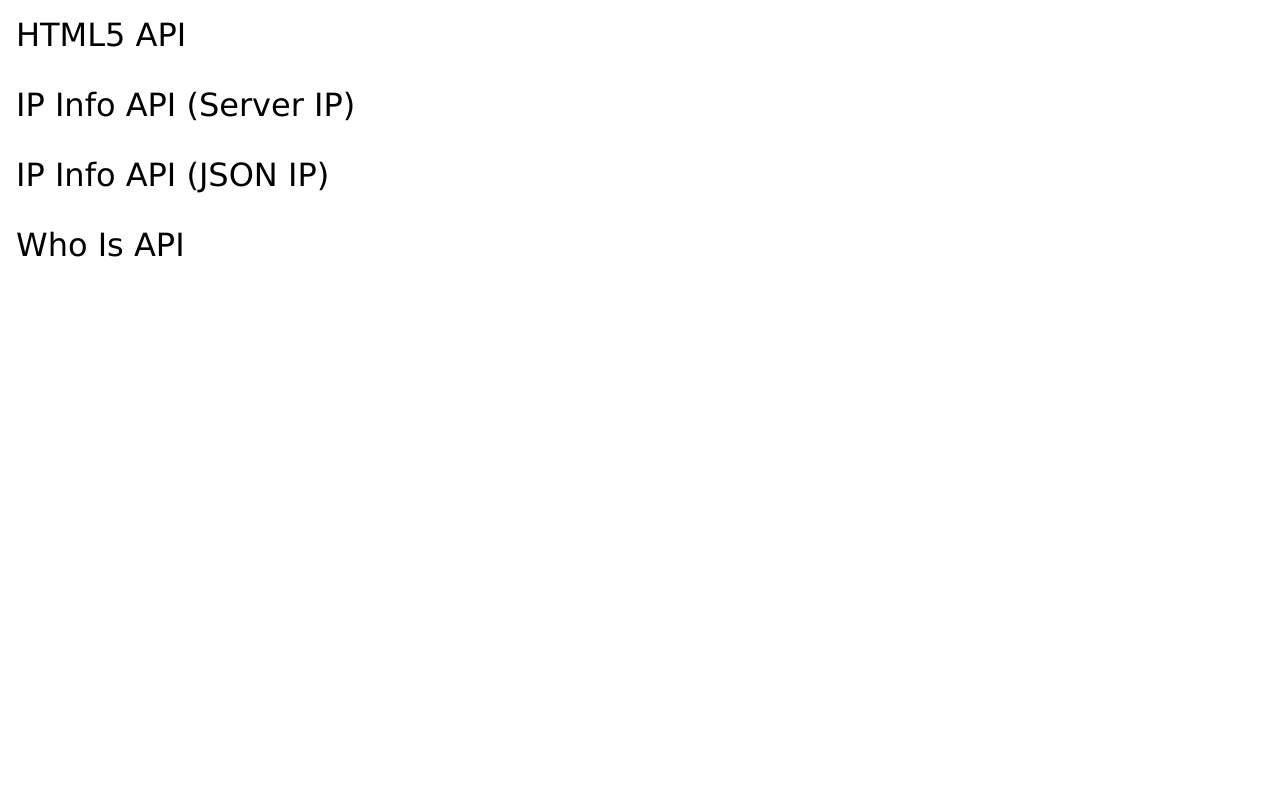
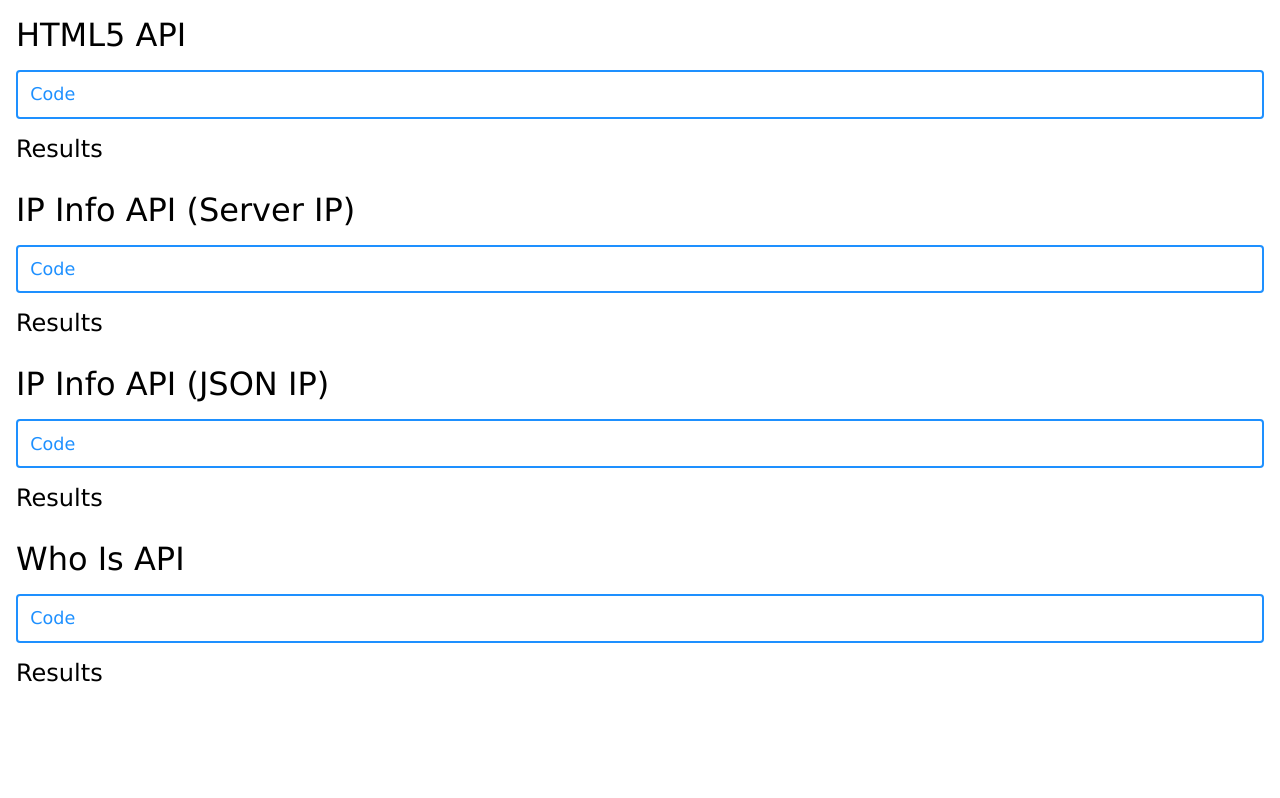
Before and after one commit to backentrancehacker/GeoLocation, a website: page public/index.html in a window 1280 px wide. Drawn offline with Linux system fonts and the light colour scheme; no server answers.

Commit message:
better UI

```diff
--- /dev/null
+++ b/public/alert.js
@@ -0,0 +1,40 @@
+const alertStyles = document.createElement('style');
+alertStyles.type = 'text/css';
+alertStyles.innerHTML = `#alerts .alert{animation:onNotify 4s ease-in-out forwards;user-select:none;padding:20px;width:200px;height:auto;font-size:16px;text-align:left;border-radius:4px;margin-top:1em;opacity:0;word-break:break-word;position:relative}#alerts .alert-bad{background-color:#ff7f8a;color:#d8000c}#alerts .alert-good{background-color:#90ee90;color:#4f8a10}@keyframes onNotify{from{opacity:0;right:-200px}10%{opacity:1;right:0}50%{opacity:1;right:0}90%{opacity:1;right:1em}to{opacity:0;right:-200px;display:none}}`;
+
+document.getElementsByTagName('head')[0].appendChild(alertStyles);
+
+// Set up alert field
+const alerts = document.createElement('div');
+Object.assign(alerts.style,{
+	position: 'fixed',
+	bottom: '1em',
+	right: '1em',
+	padding: 0,
+	zIndex: 500,
+	pointerEvents: 'none'
+});
+alerts.id = 'alerts';
+document.body.appendChild(alerts);
+
+// Alert class
+class Alert{
+	constructor(message, type){
+		this.message = message;
+		this.type = type;
+
+		this.html = document.createElement('div');
+
+		this.html.textContent = this.message;
+		this.html.className = `alert alert-${this.type}`;
+		this.html.id = this.id;
+
+		this.render();
+		setTimeout(() => {
+			this.html.remove();
+		}, 4000);
+	}
+	render(){
+		alerts.appendChild(this.html);
+	}
+}
--- a/public/index.html
+++ b/public/index.html
@@ -3,16 +3,101 @@
 <head>
 	<title>GeoLocation</title>
 	<link rel="stylesheet" href="/style.css" />
+	<script src="/alert.js" defer></script>
 	<script src="/script.js" defer></script>
 </head>
 <body>
 	<h1>HTML5 API</h1>
+	<div class="collapsible">
+		Code
+	</div>
+<div class="content"><pre><code>
+function initialize() {
+	const success = (position) => {
+		const latitude  = position.coords.latitude;
+		const longitude = position.coords.longitude;
+		let json = {
+			latitude: `${latitude} °`,
+			longitude: `${longitude} °`,
+			link: `https://www.openstreetmap.org/#map=18/${latitude}/${longitude}`
+		}
+		return json
+	}
+
+	const error = () => {
+		let json = {
+			error: 'Could not locate user.'
+		}
+		let syntax = syntaxHighlight(JSON.stringify(json, null, 4))
+		output(syntax, document.getElementById('geo-location'));
+	}
+
+	if (!navigator.geolocation) {
+		return {
+			error: 'Could not locate user.'
+		}
+	}
+	else {
+		return navigator.geolocation.getCurrentPosition(success, error);
+	}
+}
+initialize();
+
+</code></pre></div>
+	<h2>Results</h2>
 	<div id="geo-location"></div>
+
 	<h1>IP Info API (Server IP)</h1>
+	<div class="collapsible">
+		Code
+	</div>
+<div class="content"><pre><code>
+fetch('https://geolocation.adcharity.repl.co/ip', {method: 'POST'})
+.then(res => res.json())
+
+</code></pre></div>
+
+	<h2>Results</h2>
 	<div id="ip-info-server"></div>
+
 	<h1>IP Info API (JSON IP)</h1>
+	<div class="collapsible">
+		Code
+	</div>
+<div class="content"><pre><code>
+async function jsonIp(){
+	let json = await fetch('https://jsonip.com/').then(res => res.json())
+	fetch(`https://ipinfo.io/${json.ip}/json?token=0467ce20890c84`)
+	.then(res => res.json())
+	.then(json => {
+		let syntax = syntaxHighlight(JSON.stringify(json, null, 4))
+		output(syntax, document.getElementById('ip-info-client'));
+	})
+}
+jsonIp()
+
+</code></pre></div>
+	<h2>Results</h2>
 	<div id="ip-info-client"></div>
+
 	<h1>Who Is API</h1>
+	<div class="collapsible">
+		Code
+	</div>
+
+<div class="content"><pre><code>
+fetch('https://ip-geolocation-ipwhois-io.p.rapidapi.com/json/', {
+    method: 'GET',
+    headers: {
+		'Content-Type': 'application/json',
+		'x-rapidapi-host':'ip-geolocation-ipwhois-io.p.rapidapi.com',
+		'x-rapidapi-key': 'srclZqaa9imshAk9Xzz55u27oltLp1SqdiFjsnmva9PTpf2j3f'
+	}
+})
+.then(res => res.json())
+
+</code></pre></div>
+	<h2>Results</h2>
 	<div id="who-is"></div>
 </body>
 </html>
--- a/public/script.js
+++ b/public/script.js
@@ -1,9 +1,9 @@
 const output =(inp, elem) => {
 	let pre = document.createElement('pre');
+	pre.className="code"
 	pre.innerHTML=`<code>${inp}</code>`
     elem.appendChild(pre);
 }
-
 const syntaxHighlight = (json) => {
     json = json.replace(/&/g, '&amp;').replace(/</g, '&lt;').replace(/>/g, '&gt;');
     return json.replace(/("(\\u[a-zA-Z0-9]{4}|\\[^u]|[^\\"])*"(\s*:)?|\b(true|false|null)\b|-?\d+(?:\.\d*)?(?:[eE][+\-]?\d+)?)/g,  (match) => {
@@ -28,16 +28,16 @@ fetch('/ip', {method: 'POST'})
 	output(syntax, document.getElementById('ip-info-server'));
 })
 
-fetch('https://jsonip.com/')
-.then(res => res.json())
-.then(json => {
+async function jsonIp(){
+	let json = await fetch('https://jsonip.com/').then(res => res.json())
 	fetch(`https://ipinfo.io/${json.ip}/json?token=0467ce20890c84`)
 	.then(res => res.json())
 	.then(json => {
 		let syntax = syntaxHighlight(JSON.stringify(json, null, 4))
 		output(syntax, document.getElementById('ip-info-client'));
 	})
-})
+}
+jsonIp()
 
 /* Who Is API */
 fetch('https://ip-geolocation-ipwhois-io.p.rapidapi.com/json/', {
@@ -56,7 +56,7 @@ fetch('https://ip-geolocation-ipwhois-io.p.rapidapi.com/json/', {
 
 /* GeoLocation API */
 function initialize() {
-	function success(position) {
+	const success = (position) => {
 		const latitude  = position.coords.latitude;
 		const longitude = position.coords.longitude;
 		let json = {
@@ -68,7 +68,7 @@ function initialize() {
 		output(syntax, document.getElementById('geo-location'));
 	}
 
-	function error() {
+	const error = () => {
 		let json = {
 			error: 'Could not locate user.'
 		}
@@ -88,3 +88,47 @@ function initialize() {
 	}
 }
 initialize();
+
+let collaspsible = document.getElementsByClassName('collapsible')
+for(let i = 0; i < collaspsible.length; i ++){
+	let elem = collaspsible[i];
+	let content = document.getElementsByClassName('content')[i];
+	content.style.height = '0px'
+	elem.addEventListener('click', () => {
+
+		if(content.style.height == '0px'){
+			let height = content.querySelector('pre').scrollHeight;
+
+			Object.assign(content.style, {
+				backgroundColor: 'whitesmoke',
+				border: '2px solid gainsboro',
+				height: `${height}px`,
+				marginTop: '1em'
+			})
+			content.onclick = () => {
+				let text = content.querySelector('pre').querySelector('code').textContent
+
+				copy(text)
+
+				new Alert('Copied Code!','good')
+			}
+		}
+		else{
+			Object.assign(content.style, {
+				backgroundColor: 'white',
+				border: '2px solid transparent',
+				height: '0px',
+				margin: '0'
+			})
+		}
+	})
+}
+function copy(text){
+	let input = document.createElement('input');
+	input.value = text;
+	document.body.appendChild(input)
+	input.select();
+	input.setSelectionRange(0, 99999);
+	document.execCommand("copy");
+	input.remove()
+}
--- a/public/style.css
+++ b/public/style.css
@@ -10,32 +10,28 @@ body{
 	margin: 0;
 	overflow-x: hidden;
 	background-color: #fff;
-	padding: 0;
+	padding: 1em;
 	display: flex;
 	flex-direction: column;
 	font-family: Verdana, Geneva, Tahoma, sans-serif;
 }
-h1{
-	margin: 0;
-	padding: 0.5em;
-	font-weight: 400;
-}
+
 *, *:before, *:after {
 	-webkit-box-sizing: inherit;
 	-moz-box-sizing: inherit;
 	box-sizing: inherit;
 }
+h1, h2{
+	margin: 0.5em 0;
+	padding: 0;
+	font-weight: 400;
+}
+body h1:first-child{
+	margin: 0 0 0.5em 0;
+}
 ::selection{
 	background-color: silver;
 	color: #fff;
-}
-pre{
-	padding: 1em;
-	margin: 0 1em 1em 1em;
-	background-color: whitesmoke;
-	border: 2px solid gainsboro;
-	border-radius: 4px;
-	overflow-x: hidden;
 }
 code{
 	padding: 0;
@@ -59,3 +55,40 @@ code{
 .key {
 	color: red;
 }
+.collapsible{
+	border: 2px solid dodgerblue;
+	color: dodgerblue;
+	border-radius: 4px;
+	padding: 0.7em;
+	font-size: 1.1em;
+	margin: 0;
+	cursor: pointer;
+	transition: background-color 0.3s ease, color 0.3s ease;
+	user-select: none;
+}
+.collapsible:hover{
+	background-color: dodgerblue;
+	color: white;
+}
+.content{
+	height: 0;
+	width: 100%;
+	margin: 0;
+	overflow: hidden;
+	border-radius: 4px;
+	border: 2px solid transparent;
+	transition: height 0.3s ease, border 0.3s ease, background-color 0.3s ease, margin 0.3s ease;
+	user-select: none;
+	cursor: pointer;
+}
+pre{
+	padding: 0 1em;
+	margin: 0;
+	overflow: hidden;
+	height: 100%;
+}
+.code{
+	border: 2px solid gainsboro;
+	background-color: whitesmoke;
+	padding: 1em;
+}
```
